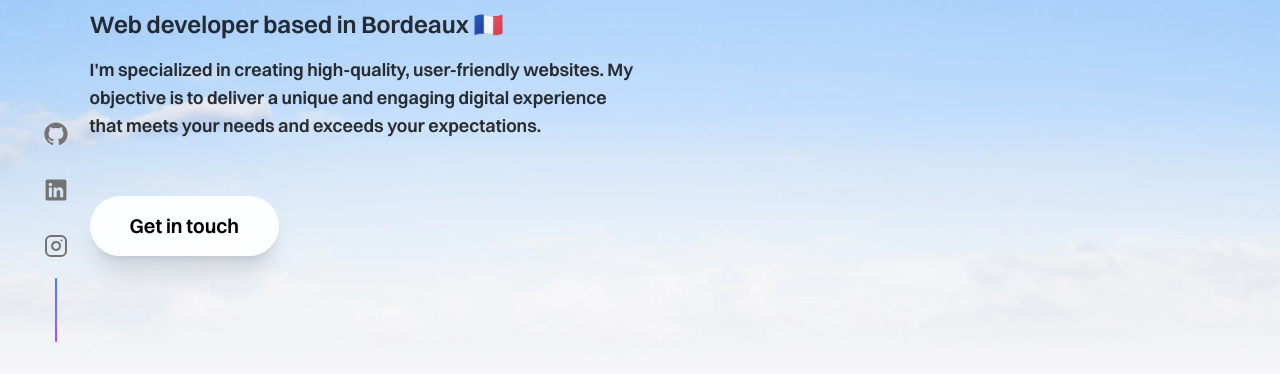
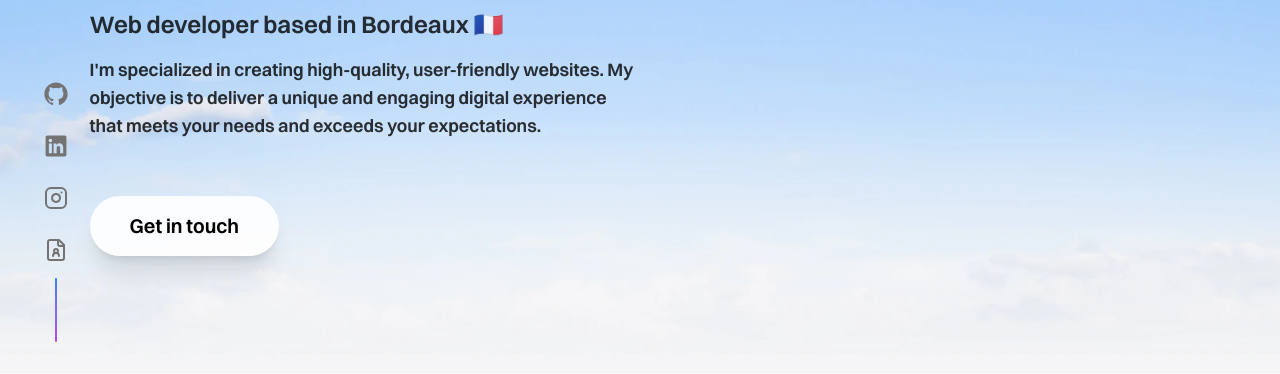
Before and after one commit to Matsuel/portfolio, a Next.js app: page / in a window 1280 px wide. Shown: the part 426-800 px from the top of the page. Built offline with nearby package versions, Linux system fonts and the light colour scheme.

Commit message:
feat: ajouter l'icône CV et mettre à jour les liens sociaux dans le composant Footer

```diff
--- a/constants/socials.tsx
+++ b/constants/socials.tsx
@@ -1,3 +1,4 @@
+import CV from "@/components/icons/CV"
 import Github from "@/components/icons/Github"
 import Instagram from "@/components/icons/Instagram"
 import Linkedin from "@/components/icons/Linkedin"
@@ -5,13 +6,15 @@ import Linkedin from "@/components/icons/Linkedin"
 export const SOCIALS = {
     GITHUB: 'https://www.github.com/Matsuel',
     LINKEDIN: 'https://www.linkedin.com/in/matheo-lang',
-    INSTAGRAM: 'https://www.instagram.com/matheo_lang/'
+    INSTAGRAM: 'https://www.instagram.com/matheo_lang/',
+    CV: '/matheolang.pdf'
 }
 
 export const SOCIALS_ICONS = {
     GITHUB: <Github size={24} />,
     LINKEDIN: <Linkedin size={24} />,
-    INSTAGRAM: <Instagram size={24} />
+    INSTAGRAM: <Instagram size={24} />,
+    CV: <CV size={24} />
 }
 
 export const socials = [
@@ -29,5 +32,10 @@ export const socials = [
         name: 'Instagram',
         link: SOCIALS.INSTAGRAM,
         icon: SOCIALS_ICONS.INSTAGRAM
+    },
+    {
+        name: 'CV',
+        link: SOCIALS.CV,
+        icon: SOCIALS_ICONS.CV
     }
 ]
--- a/src/components/Footer.tsx
+++ b/src/components/Footer.tsx
@@ -5,7 +5,7 @@ const Footer = () => {
     return (
         <footer className='w-full h-auto flex flex-col items-center justify-center bg-background text-text p-4'>
 
-            <div className='flex md:flex-col md:fixed left-8 bottom-8 flex-row items-center justify-center gap-2'>
+            <div className='flex md:flex-col md:fixed left-8 bottom-8 flex-row items-center justify-center gap-1'>
                 {socials.map((social, index) => (
                     <Link
                         key={index}
--- /dev/null
+++ b/src/components/icons/CV.tsx
@@ -0,0 +1,18 @@
+import React from 'react'
+import { IconProps } from '@/types'
+
+const CV = ({
+    color = "currentColor",
+    size = 24,
+}: IconProps) => {
+    return (
+        <svg xmlns="http://www.w3.org/2000/svg" width={size} height={size} viewBox="0 0 24 24" fill="none" stroke={color} strokeWidth="2" strokeLinecap="round" strokeLinejoin="round">
+            <path d="M14 2v4a2 2 0 0 0 2 2h4" />
+            <path d="M15 18a3 3 0 1 0-6 0" />
+            <path d="M15 2H6a2 2 0 0 0-2 2v16a2 2 0 0 0 2 2h12a2 2 0 0 0 2-2V7z" />
+            <circle cx="12" cy="13" r="2" />
+        </svg>
+    )
+}
+
+export default CV
```
